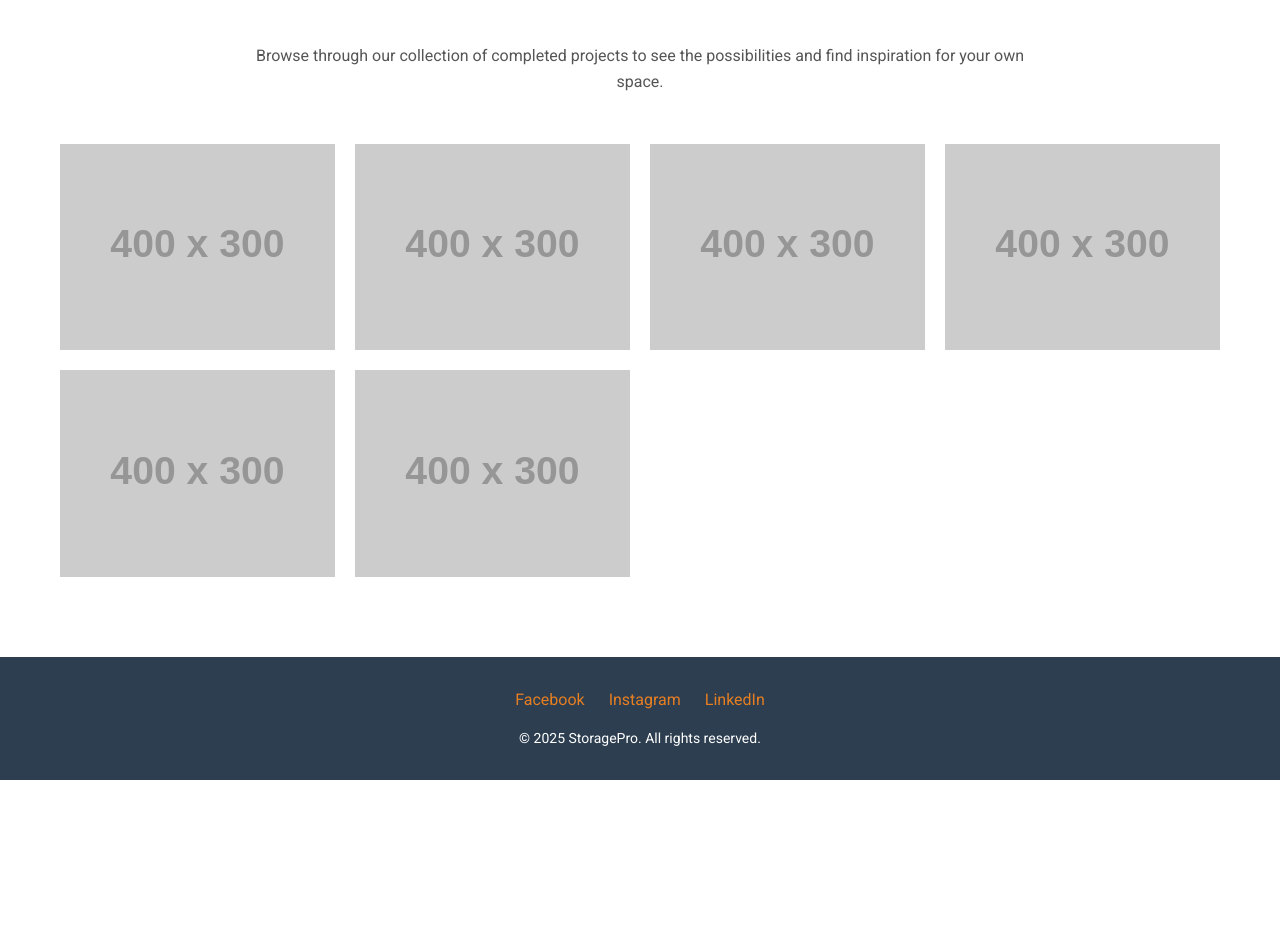
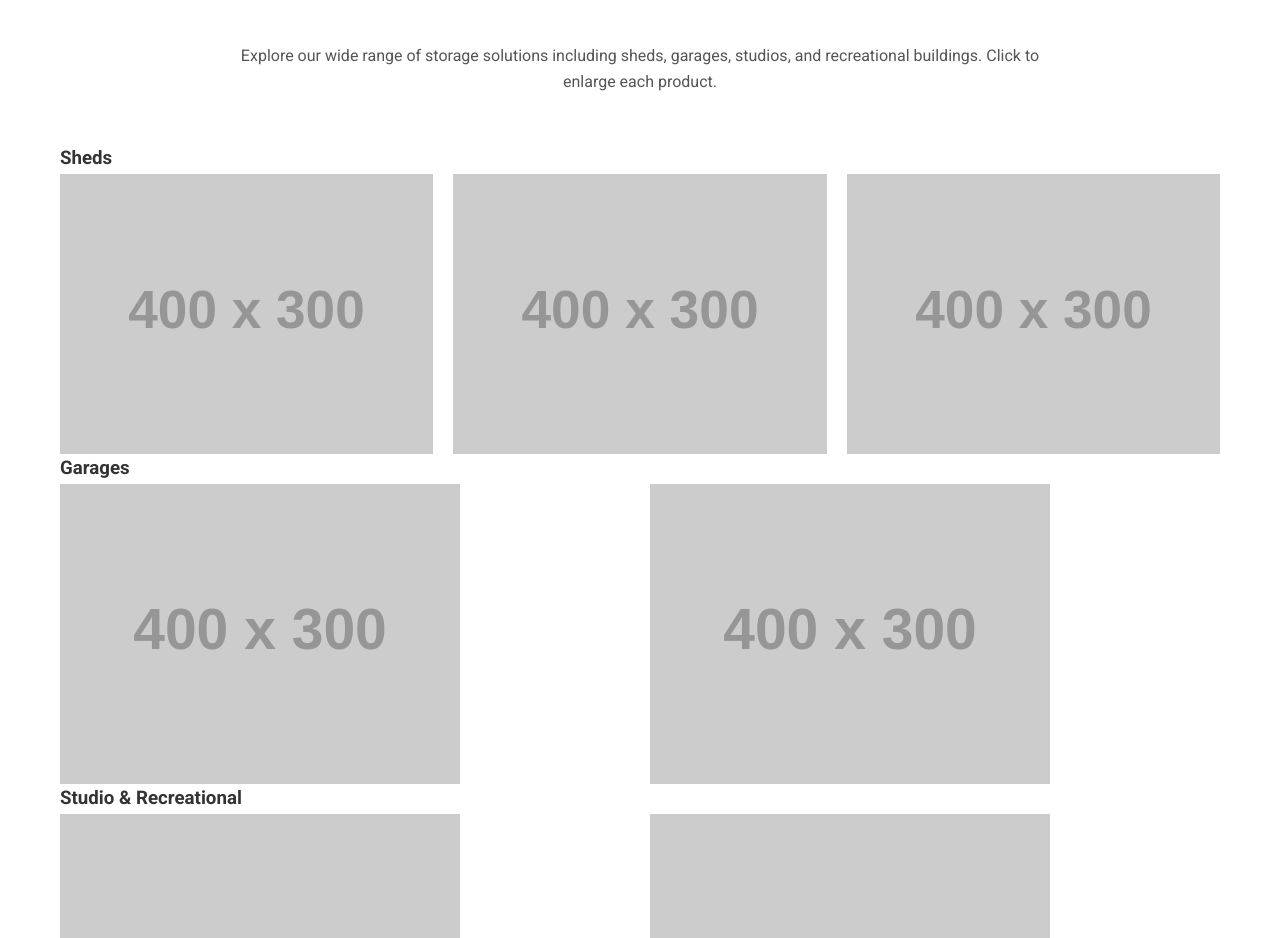
Before and after one commit to ARSkil/StoragePro, a plain HTML site: page gallery.html in a window 1280 px wide. Shown: the part 223-1161 px from the top of the page. Before the commit the page ends 1003 px from the top, so only its background shows below. Drawn offline with Linux system fonts and the light colour scheme; placeholder pictures from the web are drawn by us.

Commit message:
Update gallery.html

```diff
--- a/gallery.html
+++ b/gallery.html
@@ -3,7 +3,7 @@
 <head>
     <meta charset="UTF-8">
     <meta name="viewport" content="width=device-width, initial-scale=1.0">
-    <title>Gallery - StoragePro</title>
+    <title>Products Gallery - StoragePro</title>
     <link href="https://fonts.googleapis.com/css2?family=Roboto:wght@400;700&display=swap" rel="stylesheet">
     <link rel="stylesheet" href="style.css">
 </head>
@@ -22,19 +22,35 @@
 
     <!-- Gallery Section -->
     <section id="gallery">
-        <h2>Inspiration Gallery</h2>
+        <h2>Our Products</h2>
         <p style="text-align:center; max-width:800px; margin:auto; color:#555; margin-bottom:50px;">
-            Browse through our collection of completed projects to see the possibilities and find inspiration for your own space.
+            Explore our wide range of storage solutions including sheds, garages, studios, and recreational buildings. Click to enlarge each product.
         </p>
+
+        <h3>Sheds</h3>
         <div class="gallery-grid">
-    <img src="https://via.placeholder.com/400x300?text=Project+1" alt="Project 1" class="lightbox-img">
-    <img src="https://via.placeholder.com/400x300?text=Project+2" alt="Project 2" class="lightbox-img">
-    <img src="https://via.placeholder.com/400x300?text=Project+3" alt="Project 3" class="lightbox-img">
-    <img src="https://via.placeholder.com/400x300?text=Project+4" alt="Project 4" class="lightbox-img">
-    <img src="https://via.placeholder.com/400x300?text=Project+5" alt="Project 5" class="lightbox-img">
-    <img src="https://via.placeholder.com/400x300?text=Project+6" alt="Project 6" class="lightbox-img">
+            <img src="https://via.placeholder.com/400x300?text=Garden+Series" alt="Garden Series" class="lightbox-img">
+            <img src="https://via.placeholder.com/400x300?text=Premier+Series" alt="Premier Series" class="lightbox-img">
+            <img src="https://via.placeholder.com/400x300?text=Premier+PRO+Series" alt="Premier PRO Series" class="lightbox-img">
+        </div>
+
+        <h3>Garages</h3>
+        <div class="gallery-grid">
+            <img src="https://via.placeholder.com/400x300?text=Garage+Series" alt="Garage Series" class="lightbox-img">
+            <img src="https://via.placeholder.com/400x300?text=Studio+Series" alt="Studio Series" class="lightbox-img">
+        </div>
+
+        <h3>Studio & Recreational</h3>
+        <div class="gallery-grid">
+            <img src="https://via.placeholder.com/400x300?text=Studio+Series" alt="Studio Series" class="lightbox-img">
+            <img src="https://via.placeholder.com/400x300?text=Recreational+Series" alt="Recreational Series" class="lightbox-img">
         </div>
     </section>
+
+    <!-- Lightbox Modal -->
+    <div id="lightbox-modal" style="display:none; position:fixed; top:0; left:0; width:100%; height:100%; background: rgba(0,0,0,0.8); justify-content:center; align-items:center;">
+        <img id="lightbox-img" src="" style="max-width:90%; max-height:90%; border-radius:10px;">
+    </div>
 
     <!-- Footer -->
     <footer>
@@ -45,10 +61,8 @@
         </div>
         <p>&copy; 2025 StoragePro. All rights reserved.</p>
     </footer>
-    <!-- Lightbox Modal -->
-<div id="lightbox-modal" style="display:none; position:fixed; top:0; left:0; width:100%; height:100%; background: rgba(0,0,0,0.8); justify-content:center; align-items:center;">
-    <img id="lightbox-img" src="" style="max-width:90%; max-height:90%; border-radius:10px;">
-</div>
+
+    <!-- Lightbox JS -->
     <script>
         const lightboxImages = document.querySelectorAll('.lightbox-img');
         const lightboxModal = document.getElementById('lightbox-modal');
```
Lines whose indentation alone changed are shown as unchanged.
